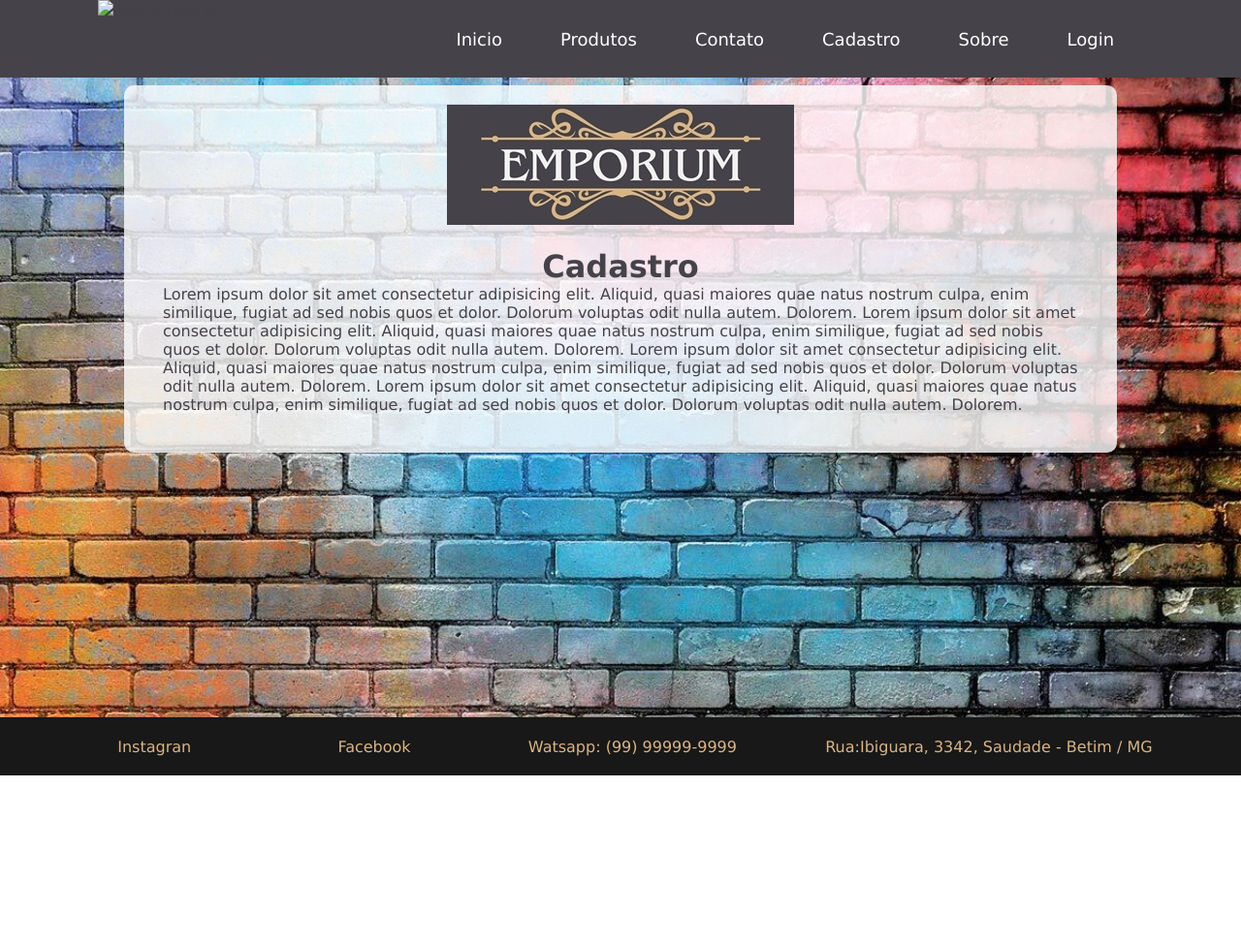
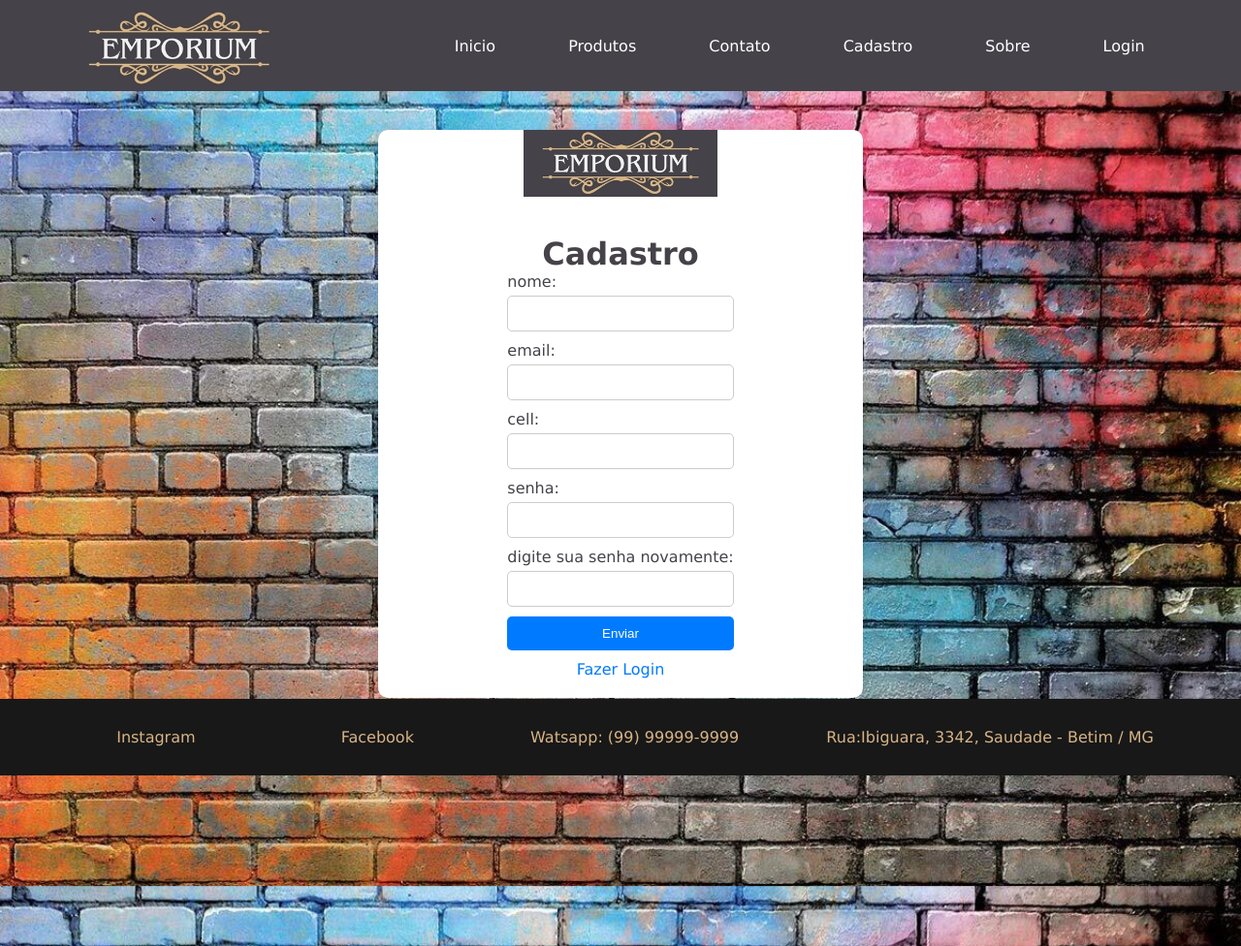
Before and after one commit to ProzEmporium01/Projeto, a plain HTML site: page cadastro.html in a window 1280 px wide. Shown: the whole page at 97% size. Before the commit the page ends 800 px from the top, so only its background shows below. Drawn offline with Linux system fonts and the light colour scheme.

Commit message:
primeiro commit

```diff
--- a/cadastro.html
+++ b/cadastro.html
@@ -8,16 +8,16 @@
 </head>
 <body>
     <header>
-        <img id="logo" src="images/emporium" alt="logo Emporium">
+        <a href="index.html"><img id="logo" src="images/emporium-slim.jpg" alt="logo Emporium" ></a>
         <div>
-            <li class="menu_header">
-                <ol><a class="menu_header_itens" href="index.html">Inicio</a></ol>
-                <ol><a class="menu_header_itens" href="produtos.html">Produtos</a></ol>
-                <ol><a class="menu_header_itens" href="contato.html">Contato</a></ol>
-                <ol><a class="menu_header_itens" href="cadastro.html">Cadastro</a></ol>
-                <ol><a class="menu_header_itens"href="sobre.html">Sobre</a></ol>
-                <ol><a class="menu_header_itens" href="login.html">Login</a></ol>
-            </li>
+            <ul class="menu_header">
+                <li><a class="menu_header_itens" href="index.html">Inicio</a></li>
+                <li><a class="menu_header_itens" href="produtos.html">Produtos</a></li>
+                <li><a class="menu_header_itens" href="contato.html">Contato</a></li>
+                <li><a class="menu_header_itens" href="cadastro.html">Cadastro</a></li>
+                <li><a class="menu_header_itens" href="sobre.html">Sobre</a></li>
+                <li><a class="menu_header_itens" href="login.html">Login</a></li>
+            </ul>
         </div>
     </header>
 
@@ -28,18 +28,31 @@
             </div>
             <div class="texto">
                 <h1> Cadastro </h1>
-                <p>Lorem ipsum dolor sit amet consectetur adipisicing elit. Aliquid, quasi maiores quae natus nostrum culpa, enim similique, fugiat ad sed nobis quos et dolor. Dolorum voluptas odit nulla autem. Dolorem.
-                    Lorem ipsum dolor sit amet consectetur adipisicing elit. Aliquid, quasi maiores quae natus nostrum culpa, enim similique, fugiat ad sed nobis quos et dolor. Dolorum voluptas odit nulla autem. Dolorem.
-                    Lorem ipsum dolor sit amet consectetur adipisicing elit. Aliquid, quasi maiores quae natus nostrum culpa, enim similique, fugiat ad sed nobis quos et dolor. Dolorum voluptas odit nulla autem. Dolorem.
-                    Lorem ipsum dolor sit amet consectetur adipisicing elit. Aliquid, quasi maiores quae natus nostrum culpa, enim similique, fugiat ad sed nobis quos et dolor. Dolorum voluptas odit nulla autem. Dolorem.
-                </p>
+                <form>
+                    <label for="nome">nome:</label>
+                    <input type="text"><br>
+
+                    <label for="email">email:</label>
+                    <input type="email"><br>
+
+                    <label for="numero_de_contado">cell:</label>
+                    <input type="number"><br>
+
+                    <label for="senha">senha:</label>
+                    <input type="number"><br>
+                    <label for="senha_novamente">digite sua senha novamente:</label>
+                    <input type="text"><br>
+
+                    <input type="submit" value="Enviar">
+                    <a href="login.html">Fazer Login</a>
+                </form>
 
             </div>
         </div>
     </main>
 
     <footer>
-        <div><a class="footer_texto" href="htpps://www.instagran.com">Instagran</a></div>
+        <div><a class="footer_texto" href="htpps://www.instagram.com">Instagram</a></div>
         <div><a class="footer_texto" href="htpps://www.facebook.com">Facebook</a></div>
         <div> Watsapp: (99) 99999-9999 </div>
         <div> Rua:Ibiguara, 3342, Saudade - Betim / MG </div>
--- a/style.css
+++ b/style.css
@@ -14,6 +14,7 @@ header{
     flex-direction: row;
     justify-content: space-around;
     align-items: center;
+    margin-bottom: 40px;
 }
 
 
@@ -21,7 +22,7 @@ body{
     background-image: url(images/rainbowwall.jpg);
     background-repeat: repeat;
     background-size: 100%;
-    font-family: 'Lucida Sans', 'Lucida Sans Regular', 'Lucida Grande', 'Lucida Sans Unicode', Geneva, Verdana, sans-serif;
+    font-family: 'Lucida Sans', 'Lucida Sans Regular', 'Lucida Grande', 'Lucida Sans Unicode', Verdana, sans-serif;
     color: #454249;
 
 }
@@ -30,6 +31,7 @@ main{
     display: flex;
     flex-direction: column;
     align-items: center;
+    margin-bottom: 20%;
 }
 
 footer{
@@ -38,29 +40,30 @@ footer{
     display: flex;
     flex-direction: row;
     justify-content: space-evenly;
-    position: absolute;
+    position: fixed;
     bottom: 0;
     width: 100%;
-    height: 60px;
     align-items: center;
-
     }
 
 
-.menu_header{
-    color: #ffffff;
-    display: flex;
-    flex-direction: row;
-    flex-wrap: wrap;
-    font-size: 18px;
+.menu_header {
+    list-style-type: none;
+    padding: 0;
+    margin: 0;
+}
 
+.menu_header li {
+    display: inline-block;
+    margin-right: 10px;
+}
+.menu_header li:last-child {
+    margin-right: 0;
 }
 
 .menu_header_itens {
     color: #ffffff;
     margin: 30px;
-
-
 }
 
 .menu_header_itens:hover{
@@ -70,18 +73,15 @@ footer{
 #logo {
     height: 80px;
 }
+.corpo{
+    background-color: #fff;
+    width: 100%;
+    border-radius: 10px;
+    box-shadow: 0 0 10px rgba(0, 0, 0, 0.1);
+    max-width: 500px;
+}
 
-.corpo{
-    background-color:rgba(255,255,255,0.8);
-    width: 80%;
-    padding: 20px;
-    margin: 8px;
-    border-radius: 10px;
-    display: flex;
-    flex-direction: column;
-    align-items: center;
 
-}
 .texto{
     display: flex;
     flex-direction: column;
@@ -93,3 +93,62 @@ footer{
     color: #d8b485;
     margin: 30px;
 }
+
+
+.corpo img {
+    display: block;
+    margin: 0 auto;
+    width: 200px;
+}
+
+.texto {
+    margin-top: 20px;
+}
+
+label {
+    display: block;
+    margin-bottom: 5px;
+}
+
+input[type="text"],
+input[type="email"],
+input[type="number"],
+input[type="password"] {
+    width: 100%;
+    padding: 10px;
+    margin-bottom: 10px;
+    border: 1px solid #ccc;
+    border-radius: 5px;
+    box-sizing: border-box;
+}
+
+input[type="submit"] {
+    width: 100%;
+    background-color: #007bff;
+    color: #fff;
+    border: none;
+    padding: 10px;
+    border-radius: 5px;
+    cursor: pointer;
+}
+
+input[type="submit"]:hover {
+    background-color: #0056b3;
+}
+
+a {
+    display: block;
+    text-align: center;
+    margin-top: 10px;
+    color: #007bff;
+    text-decoration: none;
+}
+
+a:hover {
+    text-decoration: underline;
+}
+textarea{
+    display: block;
+    margin-bottom: 30px;
+    width: 300px;
+}
```
Also changed, not shown: contato.html (+22 -15 lines), index.html (+27 -20 lines), login.html (+20 -15 lines), produtos.html (+29 -14 lines), sobre.html (+18 -17 lines).
